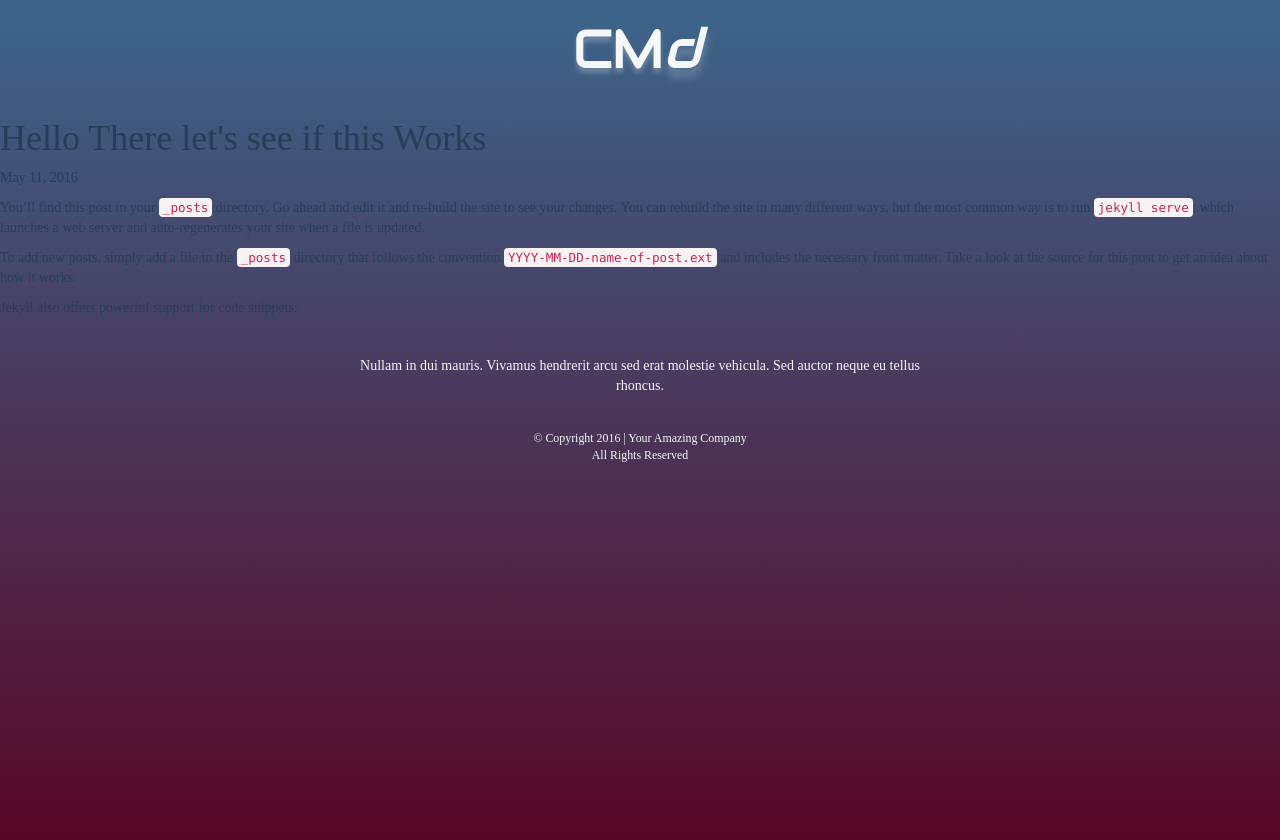
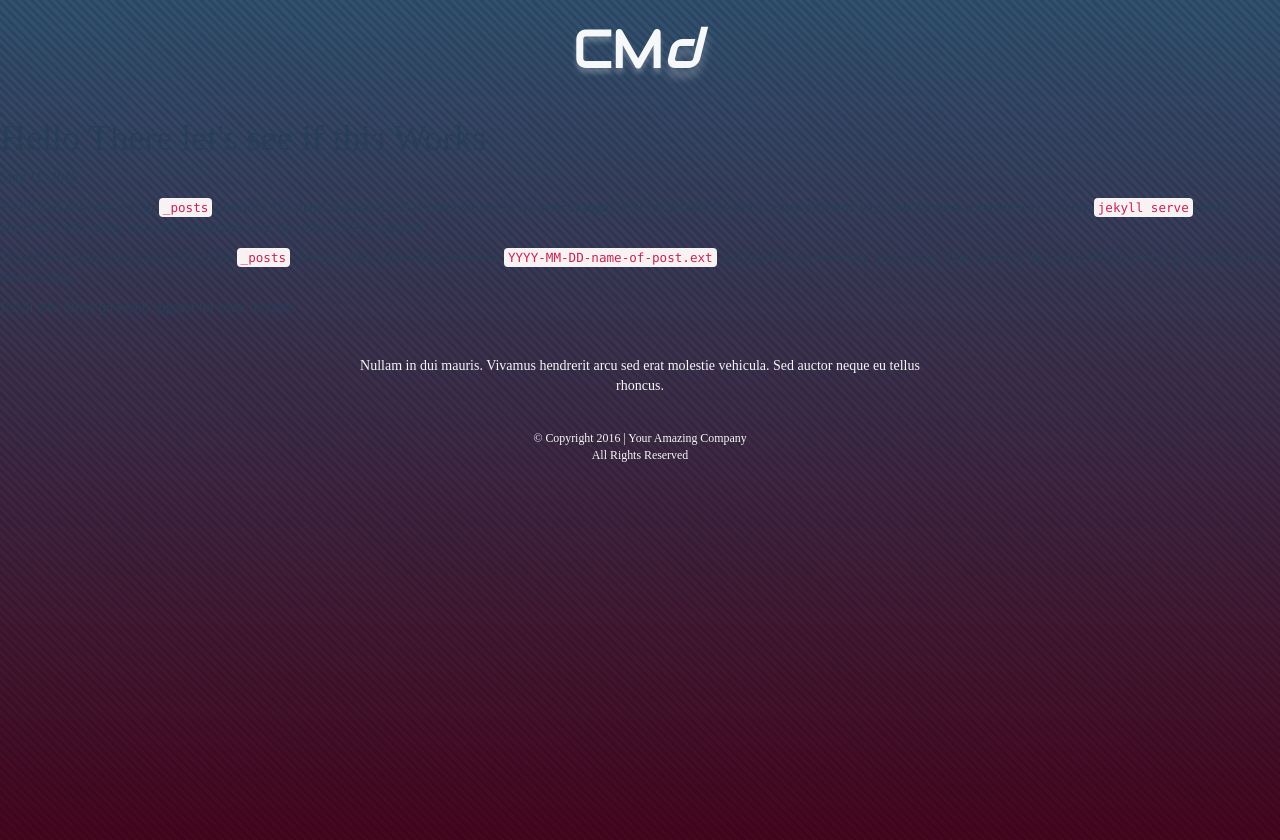
Before and after one commit to cmd1209/portfolio, a Jekyll site: the page built from _posts/2016-05-11-welcome-to-jekyll.markdown, in a window 1280 px wide. Shown: the top 840 px of the page. Built offline with Jekyll 4.4.1, drawn with Linux system fonts in a browser that asks for light colours; nearby versions of some CDN libraries; some web fonts are replaced.

Commit message:
diagonal lines

```diff
--- a/assets/stylesheets/sass_parts/framework.sass
+++ b/assets/stylesheets/sass_parts/framework.sass
@@ -3,7 +3,7 @@ html
 body
   color: $normal-text-color
   font-family: 'Quattrocento', serif
-  background: $awesome-gradient
+  background: repeating-linear-gradient( 45deg, rgba(0, 0, 0, 0.2), rgba(0, 0, 0, 0.2) 3px, rgba(0, 0, 0, 0.3) 3px, rgba(0, 0, 0, 0.3) 6px), $awesome-gradient
   height: 100%
   margin: 0
   background-repeat: no-repeat
```
